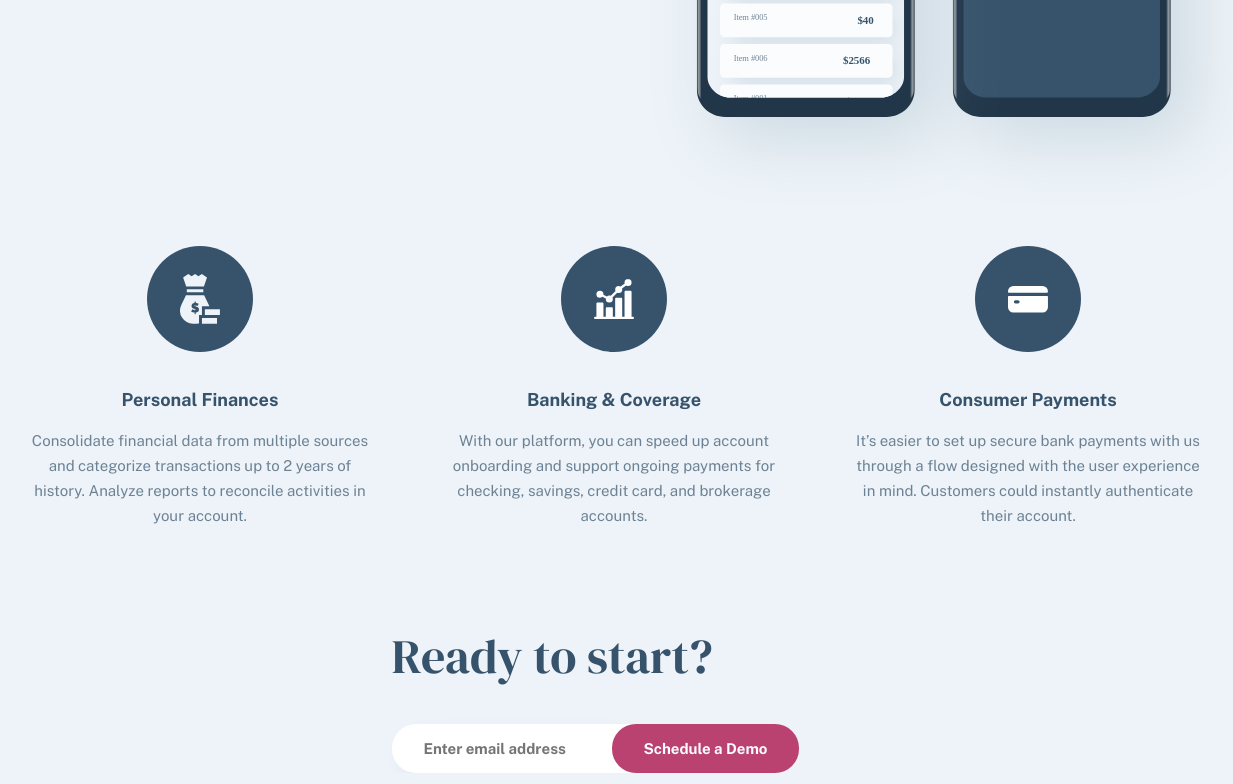
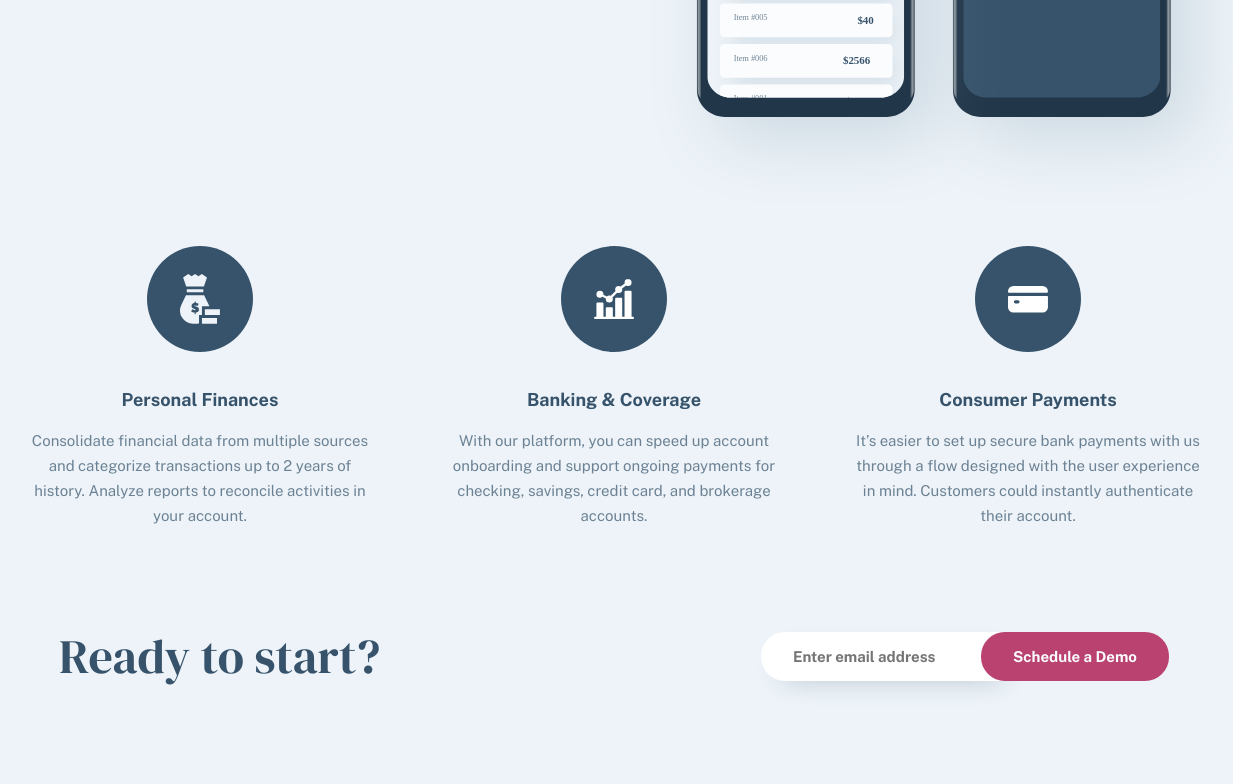
Before and after one commit to daniel-sebastian-buhaianu/fm-payapi, a plain HTML site: page home.html in a window 1536 px wide. Shown: the part 2112-2896 px from the top of the page, without its empty margins (154-1387 px from the left). Drawn offline with nearby package versions, Linux system fonts and the light colour scheme.

Commit message:
Style benefits call to action section for desktop

```diff
--- a/scss/home.scss
+++ b/scss/home.scss
@@ -172,6 +172,10 @@ header {
     }
 }
 
+main {
+    margin-bottom: 80px;
+}
+
 #clients {
     padding: 80px 24px;
     background-color: #1B262F;
@@ -256,6 +260,7 @@ header {
             }
         }
         &:last-child {
+            margin-bottom: 0;
             section {
                 h1 {
                     font-family: 'DM Serif Display', serif;
@@ -402,6 +407,10 @@ header {
                 }
             }
         }
+    }
+
+    main {
+        margin-bottom: 100px;
     }
 
     #clients {
@@ -583,6 +592,18 @@ header {
                     margin-right: 0;
                 }
             }
+            &:last-child {
+                max-width: none;
+                section {
+                    display: flex;
+                    width: 1110px;
+                    justify-content: space-between;
+                    align-items: center;
+                    h1 {
+                        margin-bottom: 0;
+                    }
+                }
+            }
             section {
                 text-align: start;
             }
```
Also changed, not shown: css/home.css, 1 other file.
